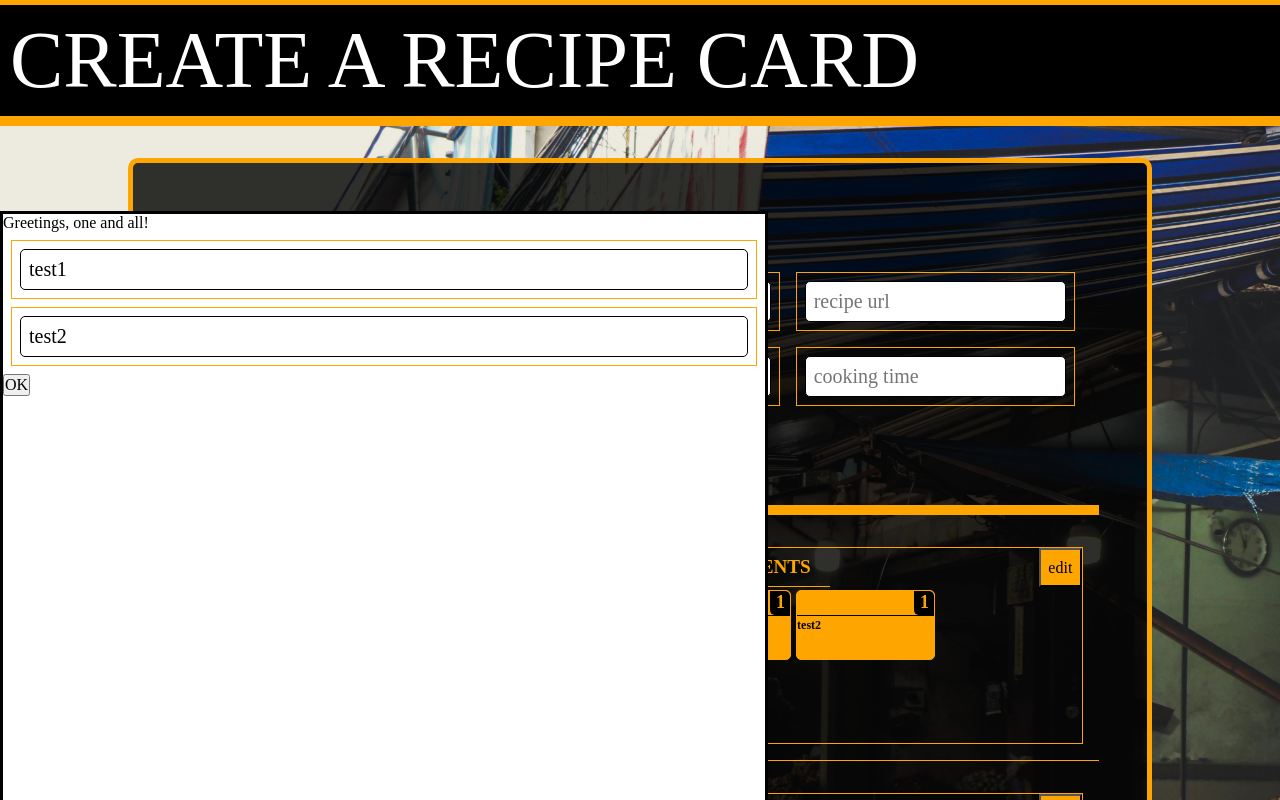
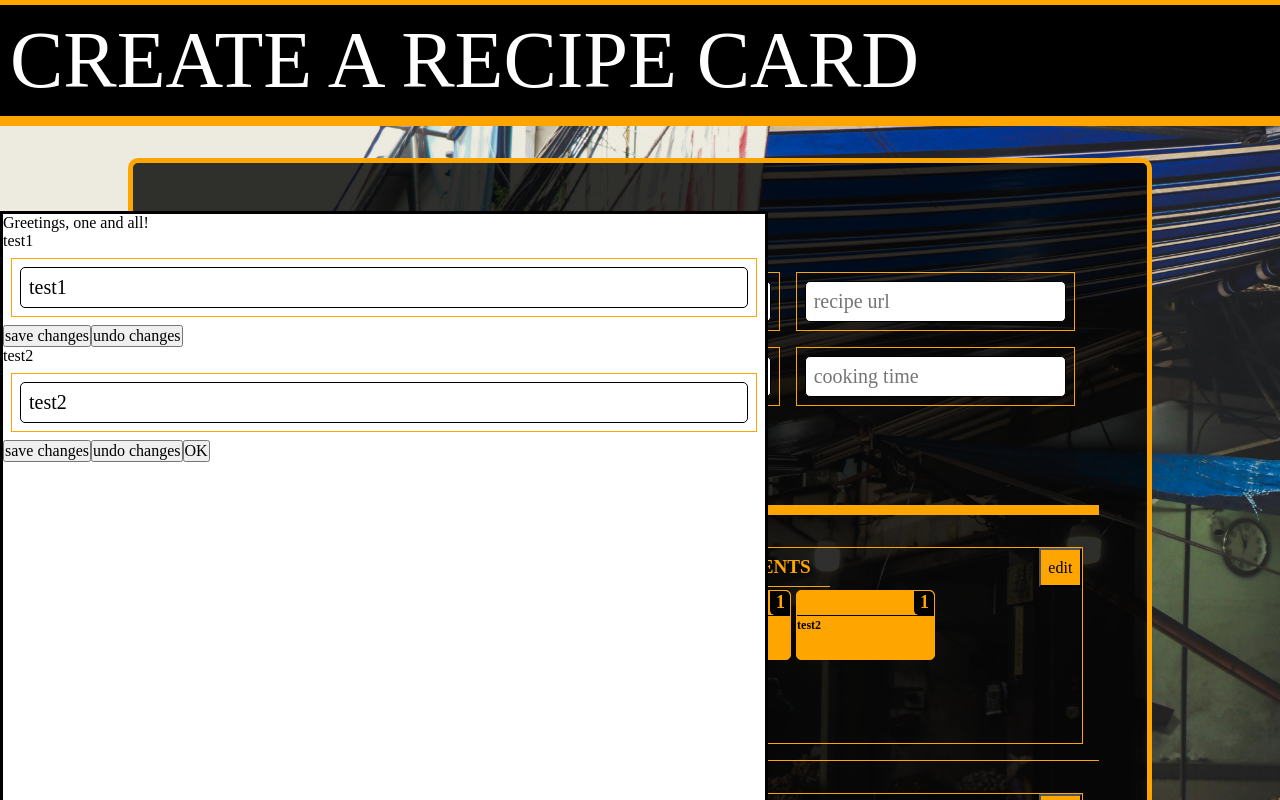
Before and after one commit to rwalsh221/recipe_card, a React (Vite) app: page / in a window 1280 px wide. Shown: the top 800 px of the page. Built offline with nearby package versions, Linux system fonts and the light colour scheme.

Commit message:
add changeInputHandler, resetInputHandler and updateInputHandler to FormModal.tsx

```diff
--- a/src/features/RecipeCardForm/components/Form/Form.tsx
+++ b/src/features/RecipeCardForm/components/Form/Form.tsx
@@ -95,9 +95,20 @@ const Form = () => {
     setFormState(formStateCopy);
   };
 
+  const testSetFunc = (input) => {
+    console.log('clci');
+    const listItemStateCopy = { ...listItemState };
+    listItemStateCopy.ingredients.listItems = [...input];
+    console.log(listItemStateCopy);
+    setListItemState({ ...listItemStateCopy });
+  };
+
   return (
     <>
-      <FormModal listItemState={listItemState.ingredients.listItems} />
+      <FormModal
+        listItemState={listItemState.ingredients.listItems}
+        setListItemState={testSetFunc}
+      />
       <form>
         {/* FRONT */}
         <div className={styles.formBasicInfo}>
--- a/src/features/RecipeCardForm/components/FormModal/FormModal.tsx
+++ b/src/features/RecipeCardForm/components/FormModal/FormModal.tsx
@@ -3,42 +3,90 @@ import styles from './FormModal.module.css';
 import FormInput from '../FormInput/FormInput';
 import { useState } from 'react';
 
+import { type ListItemStateType } from '../../types/RecipeCardFormTypes';
+
 type FormModalProps = {
   listItemState: string[];
+  setListItemState: React.Dispatch<React.SetStateAction<ListItemStateType>>;
 };
 
 type FormModalState = {
-  [key: string]: string;
+  [key: string]: { prevValue: string; currValue: string };
 };
 
-const FormModal = ({ listItemState }: FormModalProps) => {
+const FormModal = ({ listItemState, setListItemState }: FormModalProps) => {
   // will take Listitemstate and render inputs for each state element
   // needs state to control form
   // needs btn to update formstate and close modal?
-  //   needs to rearrange order
+  //  needs to rearrange order ***** will need to change listItem satte and add order key + id
   // list item state needs to change to a object each with id
   const [formModalState, setFormModalState] = useState(() => {
     const stateObject: FormModalState = {};
 
     listItemState.forEach((el, index) => {
-      stateObject[index] = el;
+      stateObject[index] = { prevValue: el, currValue: el };
     });
-
+    console.log(stateObject);
     return stateObject;
   });
 
   console.log(formModalState);
 
+  const changeInputHandler = (
+    key: keyof FormStateType,
+    value: string
+  ): void => {
+    const formModalStateCopy = { ...formModalState };
+    formModalStateCopy[key].currValue = value;
+    setFormModalState({ ...formModalStateCopy });
+  };
+
+  const resetInputHandler = (key) => {
+    const formModalStateCopy = { ...formModalState };
+    formModalStateCopy[key].currValue = formModalState[key].prevValue;
+    setFormModalState({ ...formModalStateCopy });
+  };
+
+  let test = { test: { test: 'hello' } };
+  test = { ...test, test: { ...test, test: 'hello' } };
+  console.log(test);
+
+  const updateInputHandler = (el) => {
+    const listItemStateCopy = [...listItemState];
+    listItemStateCopy[el] = formModalState[el].currValue;
+    setListItemState(listItemStateCopy);
+  };
+
   return (
     <dialog open className={styles.formModal}>
       <p>Greetings, one and all!</p>
       <form method="dialog">
-        {listItemState.map((el) => (
-          <FormInput
-            formInputId="cookTime"
-            formInputPlaceholder="test"
-            inputValue={el}
-          />
+        {Object.keys(formModalState).map((el) => (
+          <>
+            <p>{formModalState[el].currValue}</p>
+            <FormInput
+              formInputId={el}
+              formInputPlaceholder="test"
+              inputValue={formModalState[el].currValue}
+              changeInputHandler={changeInputHandler}
+            />
+            <button
+              onClick={(e) => {
+                e.preventDefault();
+                updateInputHandler(el);
+              }}
+            >
+              save changes
+            </button>
+            <button
+              onClick={(e) => {
+                e.preventDefault();
+                resetInputHandler(el);
+              }}
+            >
+              undo changes
+            </button>
+          </>
         ))}
         <button onClick={(e) => e.preventDefault()}>OK</button>
       </form>
```
